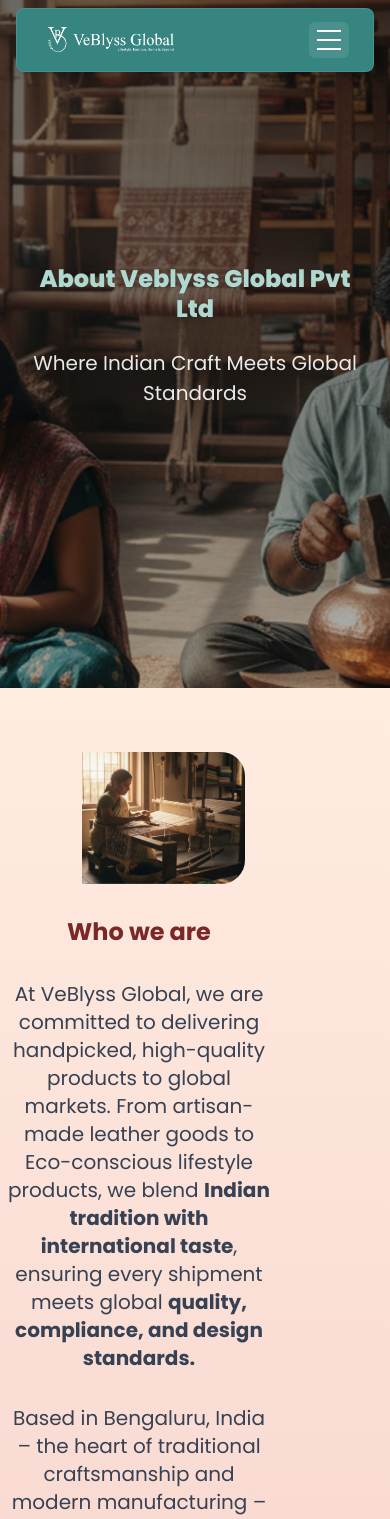
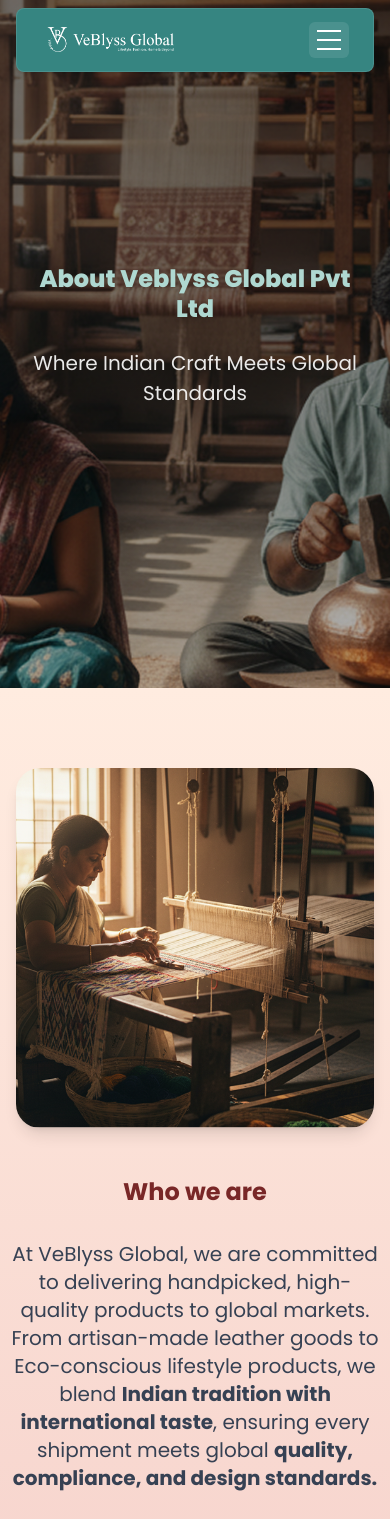
Before and after one commit to SamarthPD-21/Veblyss, a Next.js app in the folder client/: page /about in a window 390 px wide. Shown: the top 1519 px of the page. Built offline with nearby package versions, Linux system fonts and the light colour scheme.

Commit message:
about page responsive

```diff
--- a/client/src/app/about/page.tsx
+++ b/client/src/app/about/page.tsx
@@ -33,20 +33,20 @@ function HeroSection() {
 }
 function WhoWeAreSection() {
   return (
-    <section id="about" className="py-16 pr-16">
+    <section id="about" className="py-16 md:pr-16">
       <div className="max-w-screen">
         <div className="flex flex-col md:flex-row items-center gap-8">
-          <div className="max-w-[50%] w-[50%]">
+          <div className="md:max-w-[50%] md:w-[50%] md:p-0 p-4 w-full">
             <Image
               src="/about/whoweare.png"
               alt="VeBlyss Global Artisan Heritage"
               height={706}
               width={460}
-              className="rounded-r-3xl w-full object-cover h-[630]"
+              className="md:rounded-r-3xl rounded-3xl w-full h-[360px] md:h-[630px] object-cover shadow-lg"
             />
           </div>
 
-          <div className="flex-1 px-2 text-center flex flex-col pr-14 gap-4 md:text-left">
+          <div className="flex-1 px-2 text-center flex flex-col md:pr-14 gap-4 md:text-left">
             <h2 className="text-2xl md:text-3xl font-bold text-[var(--button-red)]">
               Who we are
             </h2>
@@ -86,13 +86,13 @@ function WhoWeAreSection() {
 function VisionAndMissionSection() {
   return (
     <section>
-      <div className="max-w-screen flex flex-col items-center py-16 px-6">
+      <div className="max-w-screen flex flex-col items-center py-16 md:px-6 px-1">
         <div className="flex flex-col items-center justify-center container gap-8">
-          <h2 className="font-poppins text-4xl text-[var(--button-red)] font-bold">
+          <h2 className="font-poppins md:text-4xl text-3xl text-[var(--button-red)] font-bold">
             Our Vision & Mission
           </h2>
-          <div className="flex flex-col md:flex-row gap-12 md:gap-24 mr-12 ml-16 items-center md:items-start">
-            <div className="text-gray-700 max-w-[50%] text-left flex flex-col gap-12">
+          <div className="flex flex-col md:flex-row gap-12 md:gap-24 md:mr-12 md:ml-16 items-center md:items-start">
+            <div className="text-gray-700 md:max-w-[50%] md:p-0 p-2 text-left flex flex-col gap-12">
               <h3 className="font-extrabold text-2xl">Our Vision</h3>
 
               <p className="text-2xl">
@@ -102,7 +102,7 @@ function VisionAndMissionSection() {
                 every client.
               </p>
             </div>
-            <div className="text-gray-700 max-w-[50%] text-left flex flex-col gap-12">
+            <div className="text-gray-700 md:max-w-[50%] md:p-0 p-2 text-left flex flex-col gap-12">
               <h3 className="font-extrabold text-2xl">Our Mission</h3>
 
               <ul className="list-disc list-inside space-y-2 text-2xl">
```
